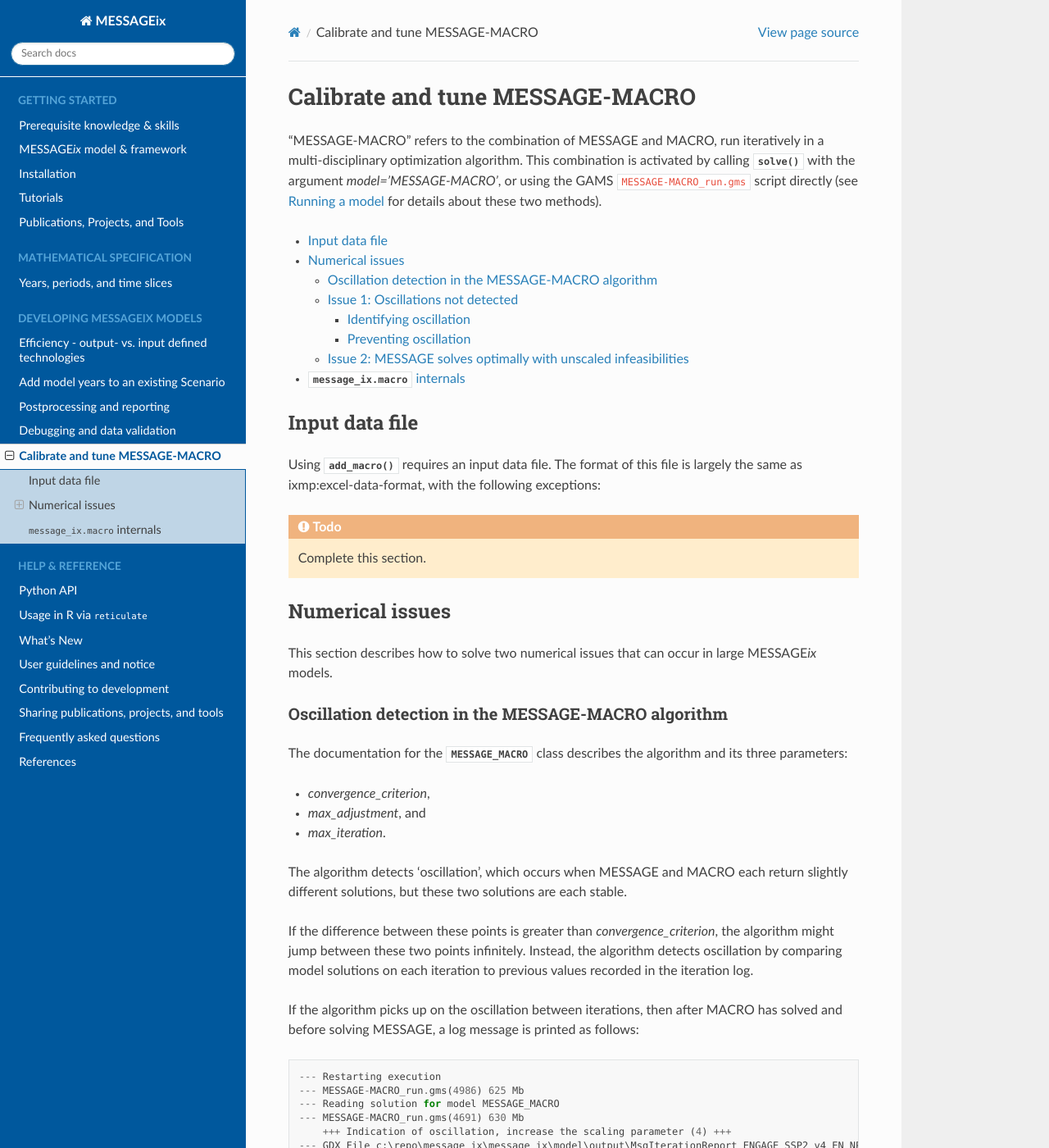
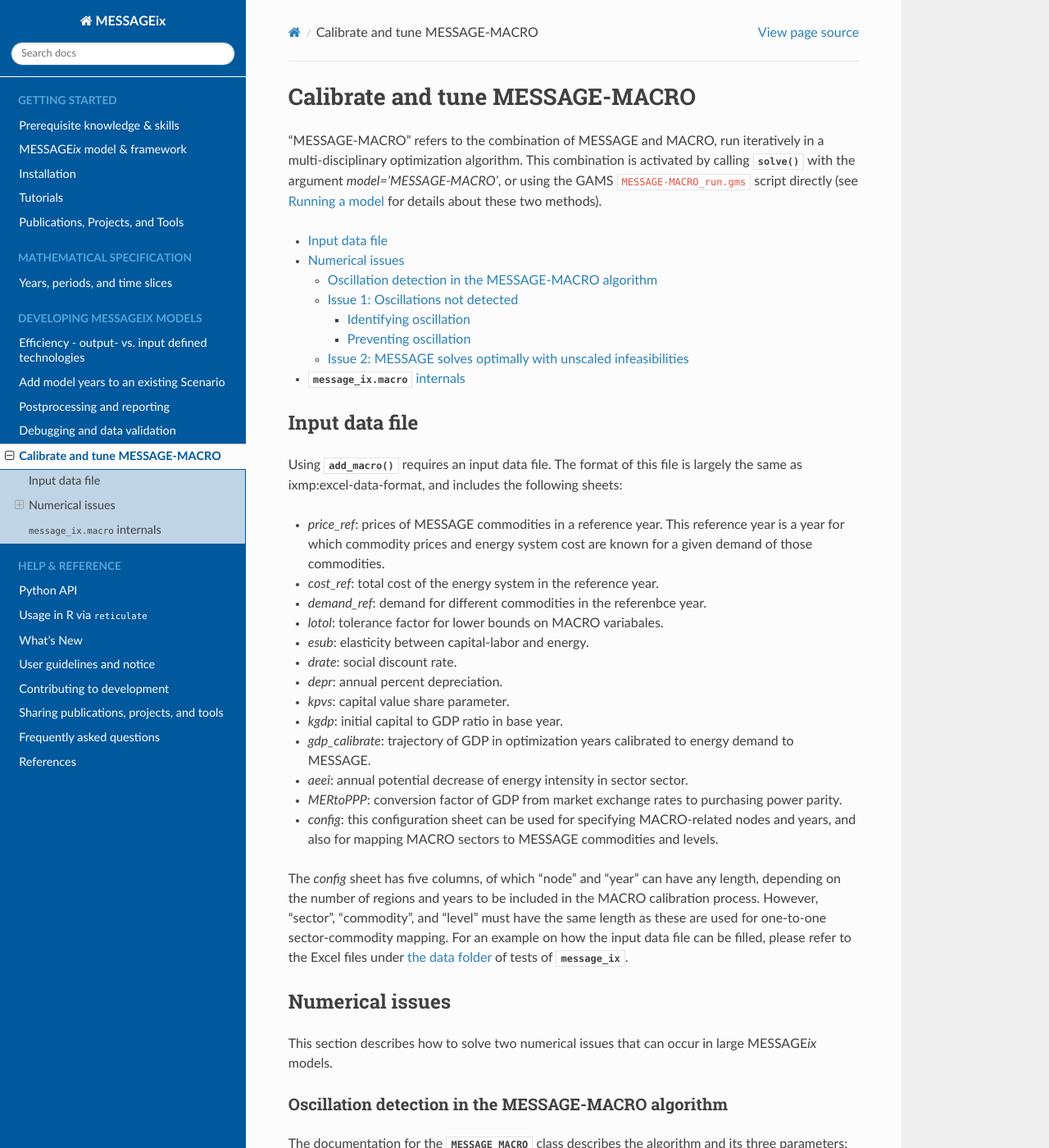
Before and after one commit to iiasa/message_ix, a Sphinx documentation site: the page built from doc/macro.rst, in a window 1280 px wide and 1400 px high. Shown: the whole window at 82% size. Built offline with Sphinx 7.4.7 and the Read the Docs theme 2.0.0, drawn with Linux system fonts in a browser that asks for light colours; pages that are not in the unit, such as notebooks, are missing from menus.

Commit message:
Extend documentation for MACRO input data file

```diff
--- a/doc/macro.rst
+++ b/doc/macro.rst
@@ -13,10 +13,24 @@
 ===============
 
 Using :meth:`add_macro` requires an input data file.
-The format of this file is largely the same as :ref:`ixmp:excel-data-format`, with the following exceptions:
+The format of this file is largely the same as :ref:`ixmp:excel-data-format`, and includes the following sheets:
 
-.. todo:: Complete this section.
-
+- `price_ref`: prices of MESSAGE commodities in a reference year. This reference year is a year for which commodity prices and energy system cost are known for a given demand of those commodities.
+- `cost_ref`: total cost of the energy system in the reference year.
+- `demand_ref`: demand for different commodities in the referenbce year.
+- `lotol`: tolerance factor for lower bounds on MACRO variabales.
+- `esub`: elasticity between capital-labor and energy.
+- `drate`: social discount rate.
+- `depr`: annual percent depreciation.
+- `kpvs`: capital value share parameter.
+- `kgdp`: initial capital to GDP ratio in base year.
+- `gdp_calibrate`: trajectory of GDP in optimization years calibrated to energy demand to MESSAGE.
+- `aeei`: annual potential decrease of energy intensity in sector sector.
+- `MERtoPPP`: conversion factor of GDP from market exchange rates to purchasing power parity.
+- `config`: this configuration sheet can be used for specifying MACRO-related nodes and years, and also for mapping MACRO sectors to MESSAGE commodities and levels.
+The `config` sheet has five columns, of which "node" and "year" can have any length, depending on the number of regions and years to be included in the MACRO calibration process.
+However, "sector", "commodity", and "level" must have the same length as these are used for one-to-one sector-commodity mapping.
+For an example on how the input data file can be filled, please refer to the Excel files under `the data folder <https://github.com/iiasa/message_ix/tree/main/message_ix/tests/data>`_ of tests of :mod:`message_ix`.
 
 Numerical issues
 ================
```
Also changed, not shown: 1 other file.
